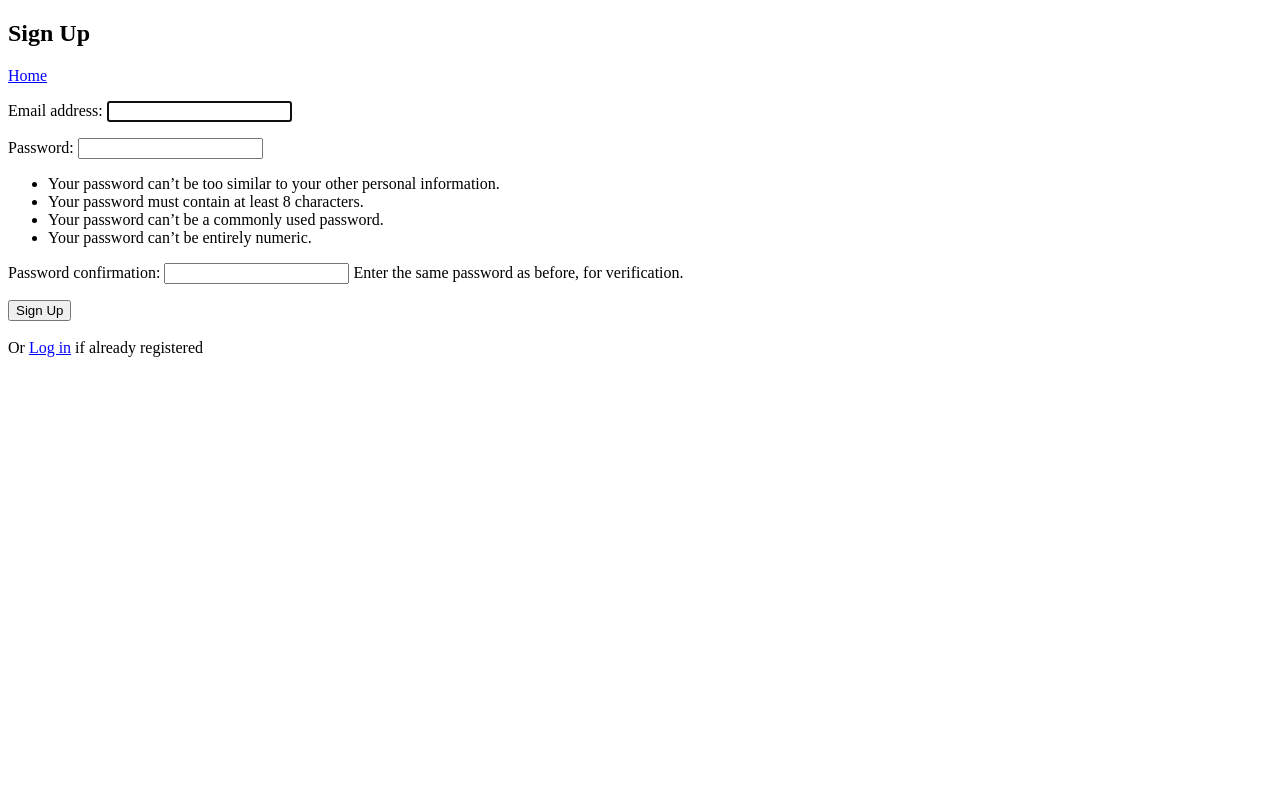
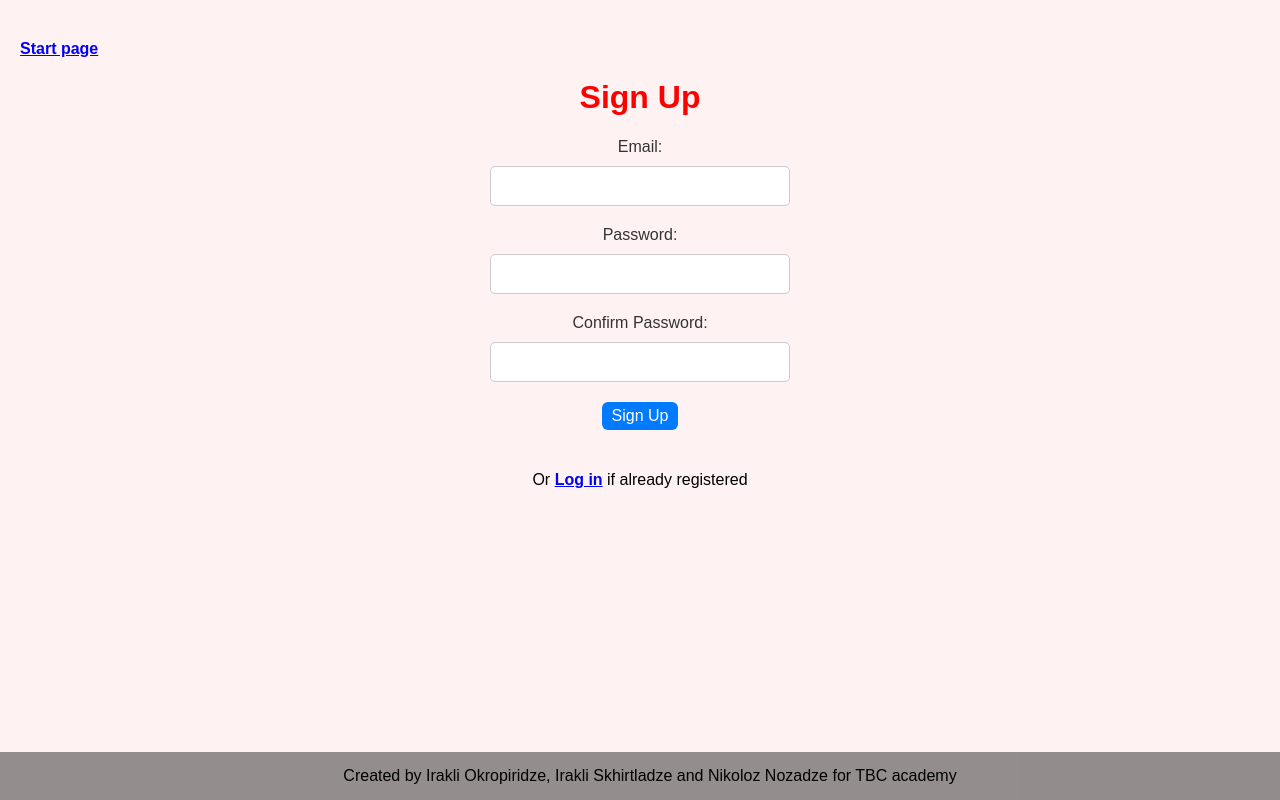
Before and after one commit to irakliskhirtladze/LMS, a Django app: page /accounts/signup/ in a window 1280 px wide. Run offline with Django 5.2, Linux system fonts and the light colour scheme.

Commit message:
added css styles

```diff
--- a/static/css/base.css
+++ b/static/css/base.css
@@ -1,10 +1,99 @@
 /* static/css/base.css */
+
+/* General styles */
+body {
+    font-family: Arial, sans-serif;
+    margin: 0;
+    padding: 0;
+    background-color: #fff2f2;
+}
+
+main {
+    max-width: 2000px; /* Adjust as needed */
+    margin: 20px auto;
+    padding: 20px;
+}
+
+
 h1 {
     color: red;
 }
+h2 {
+    color: orangered;
+}
 h3 {
-    color: green;
+    color: black;
+    font-weight: bold;
+}
+
+p {
+    margin: 5px 0;
 }
 a {
     color: blue;
+    font-weight: bold;
 }
+
+form {
+text-align: center;
+}
+label {
+    display: block;
+    font-size: 16px;
+    color: #333;
+    margin-bottom: 10px;
+}
+input[type="text"],
+input[type="password"] {
+    width: 100%;
+    padding: 10px;
+    margin-bottom: 20px;
+    border: 1px solid #ccc;
+    border-radius: 5px;
+    font-size: 16px;
+    box-sizing: border-box;
+}
+
+button {
+    padding: 5px 10px;
+    background-color: #007bff;
+    font-size: 16px;
+    color: #fff;
+    border: none;
+    border-radius: 6px;
+    cursor: pointer;
+}
+
+button:hover {
+    background-color: #0056b3;
+}
+
+/*Arrange header items*/
+.header {
+    display: flex;
+    flex-direction: column;
+    align-content: center;
+    text-align: center;
+}
+
+/*Genereic container styles*/
+.container {
+    margin: 0 auto;
+    width: 300px;
+    display: flex;
+    flex-direction: column;
+    align-content: center;
+    text-align: center;
+    max-width: 700px;
+}
+
+footer {
+    position: fixed;
+    left: 0;
+    bottom: 0;
+    width: 100%;
+    background-color: rgba(51, 51, 51, 0.53);
+    color: black;
+    text-align: center;
+    padding: 10px;
+}
--- a/templates/base.html
+++ b/templates/base.html
@@ -12,5 +12,10 @@
         {% block content %}
         {% endblock content %}
     </main>
+
+    <footer>
+        <p>Created by Irakli Okropiridze, Irakli Skhirtladze and Nikoloz Nozadze for TBC academy</p>
+    </footer>
+
 </body>
 </html>
--- a/templates/index.html
+++ b/templates/index.html
@@ -4,6 +4,7 @@
 {% block content %}
 
 <!--Homepage content if user is logged in-->
+<div class="header">
     {% if user.is_authenticated %}
         Hi {{ user.email }}!
         <br>
@@ -18,5 +19,6 @@
         <p><a href="{% url 'login' %}">Log In</a></p>
         <p><a href="{% url 'signup' %}">Sign Up</a></p>
     {% endif %}
+</div>
 
 {% endblock content %}
--- a/templates/registration/signup.html
+++ b/templates/registration/signup.html
@@ -2,11 +2,27 @@
 {% extends "base.html" %}
 {% block title %}Sign Up{% endblock title %}
 {% block content %}
-<h2>Sign Up</h2>
-<a href="{% url 'home' %}">Home</a>
-<form method="post">{% csrf_token %}
-{{ form.as_p }}
-<button type="submit">Sign Up</button>
-<br><br>Or <a href="{% url 'login' %}">Log in</a> if already registered
-</form>
+
+<a href="{% url 'index' %}">Start page</a>
+
+<div class="header">
+    <h1>Sign Up</h1>
+</div>
+
+<div class="container">
+    <form method="post">{% csrf_token %}
+        <label for="email">Email:</label>
+        <input type="text" id="email" name="email" required>
+
+        <label for="password1">Password:</label>
+        <input type="password" id="password1" name="password1" required>
+
+        <label for="password2">Confirm Password:</label>
+        <input type="password" id="password2" name="password2" required>
+        <button type="submit">Sign Up</button>
+    </form>
+    <br><br>
+    <p>Or <a href="{% url 'login' %}">Log in</a> if already registered</p>
+</div>
+
 {% endblock content %}
```
Also changed, not shown: static/css/academy/home.css (added, +16 -0 lines), templates/academy/home.html (+30 -18 lines), templates/registration/login.html (+15 -6 lines). Lines whose indentation alone changed are shown as unchanged.
